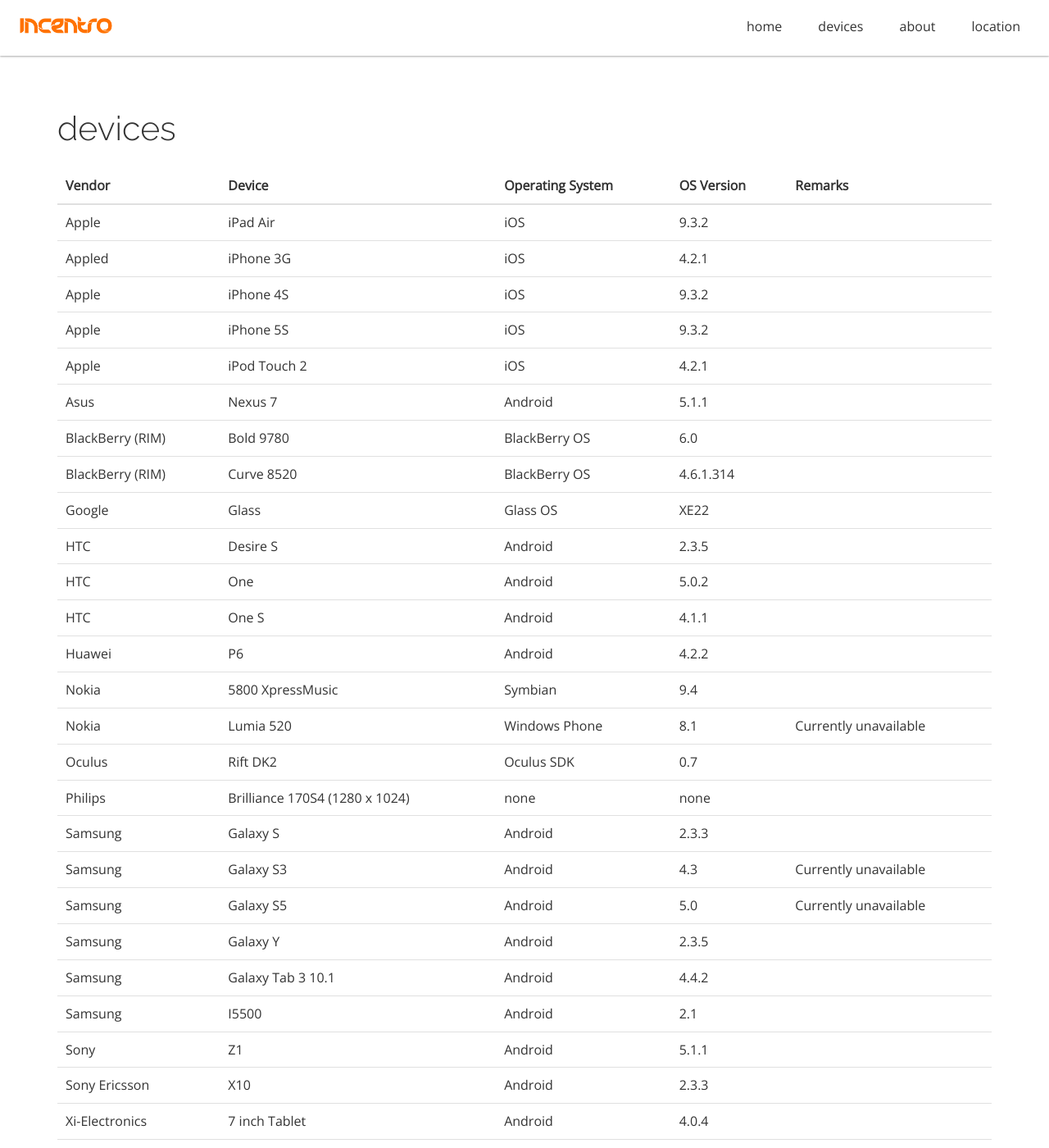
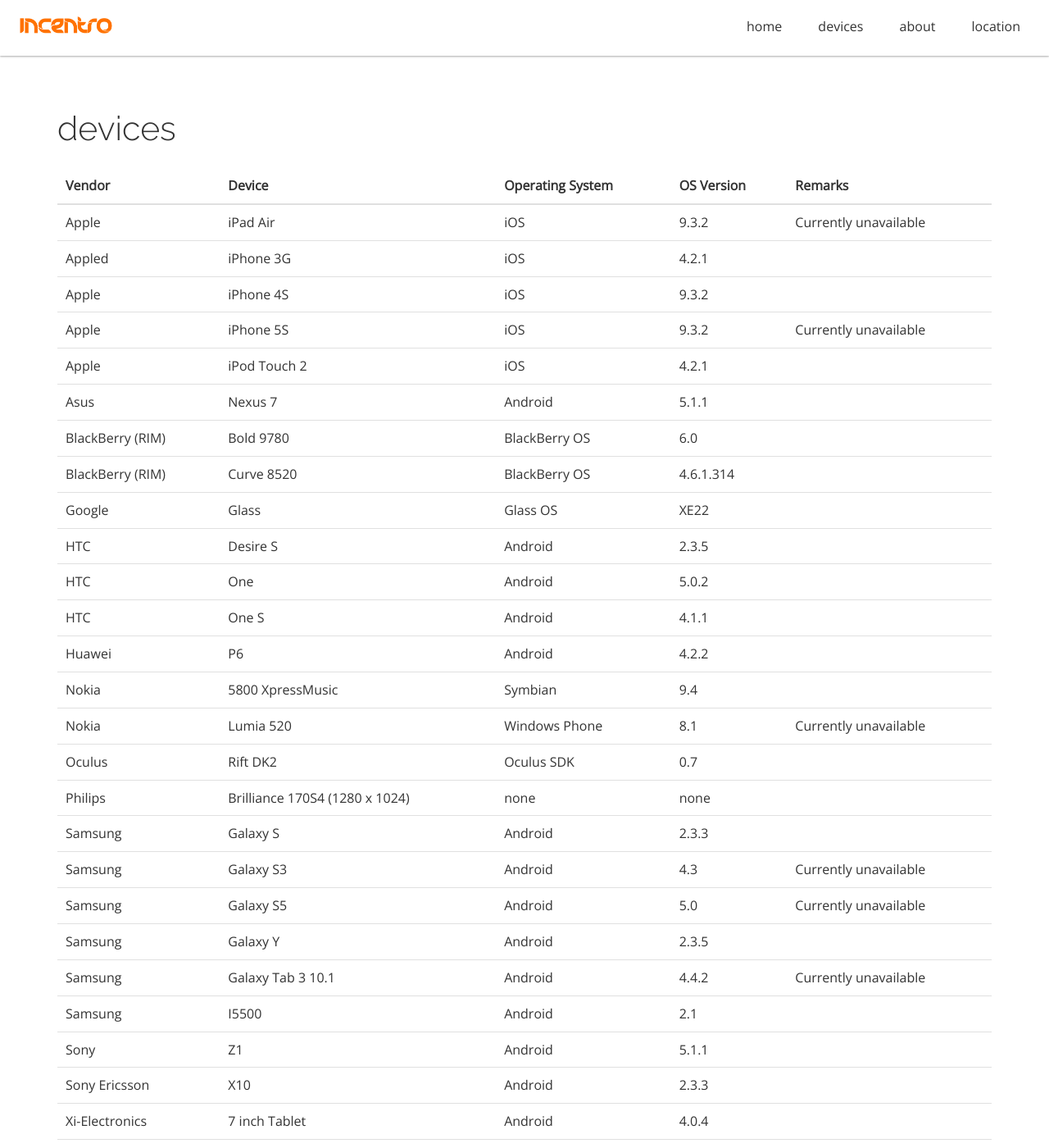
Before and after one commit to incentro/devicelab, a Jekyll site: the page built from index.html, in a window 1280 px wide and 1400 px high, scrolled down 657 px. Shown: the whole window at 82% size. Built offline with Jekyll 4.4.1, drawn with Linux system fonts in a browser that asks for light colours; nearby versions of some CDN libraries; Markdown is read by kramdown in place of the engine named in the settings.

Commit message:
Update devicelist.yml

```diff
--- a/_data/devicelist.yml
+++ b/_data/devicelist.yml
@@ -3,7 +3,9 @@
   device: iPad Air
   os: iOS
   osversion: 9.3.2
+  remarks: Currently unavailable
 # Owner: Incentro Rotterdam
+# Taken by Anno van Doorn
 
 - title: iPhone3G4.2.1
   vendor: Appled
@@ -32,7 +34,9 @@
   device: iPhone 5S
   os: iOS
   osversion: 9.3.2
+  remarks: Currently unavailable
 # Owner: Incentro Rotterdam
+# Taken by Anno van Doorn
 
 - title: iPodTouch4.2.1
   vendor: Apple
@@ -179,7 +183,9 @@
   device: Galaxy Tab 3 10.1
   os: Android
   osversion: 4.4.2
+  remarks: Currently unavailable
 # Owner: Incentro Rotterdam
+# Taken by Anno van Doorn
 
 - title: SamsungI55002.1
   vendor: Samsung
```
